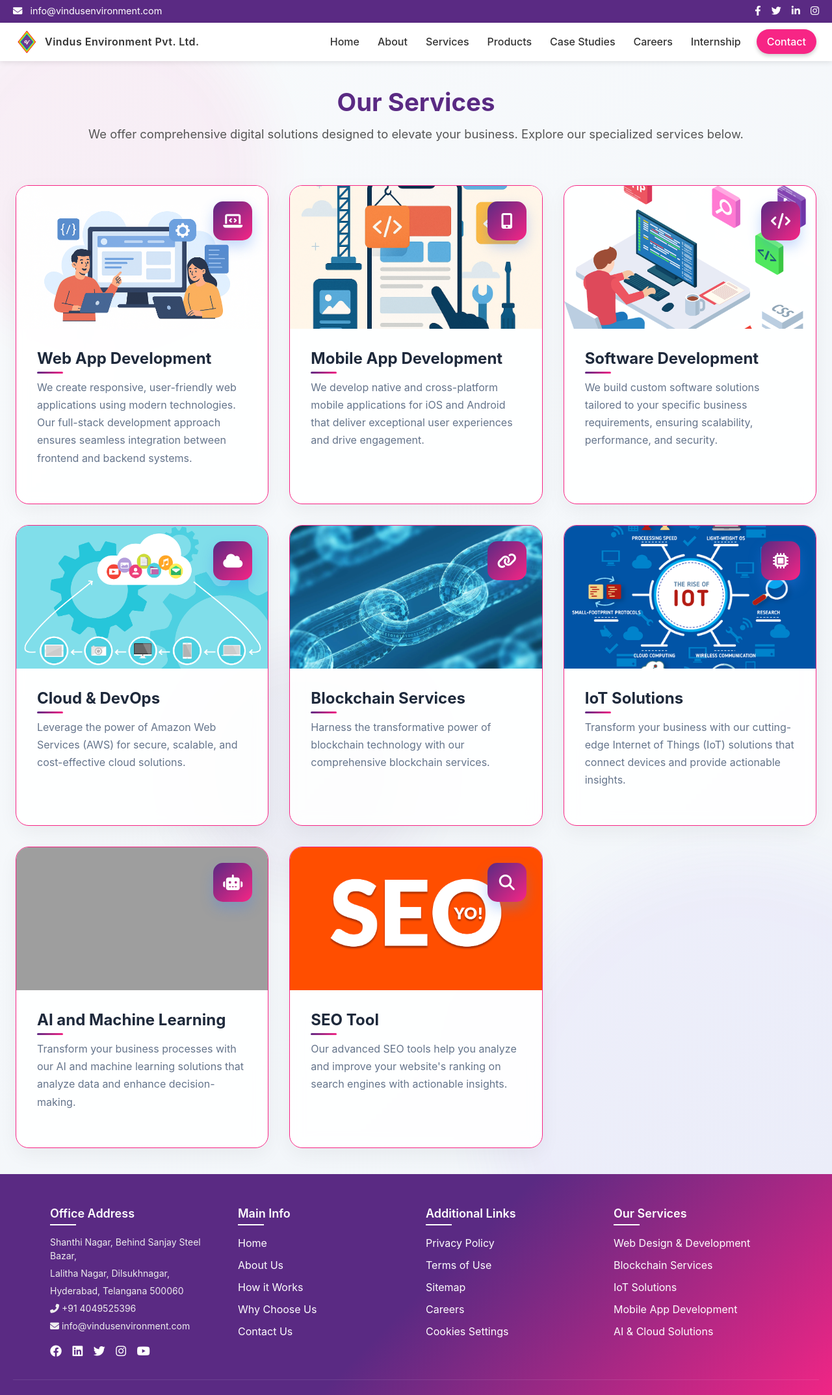
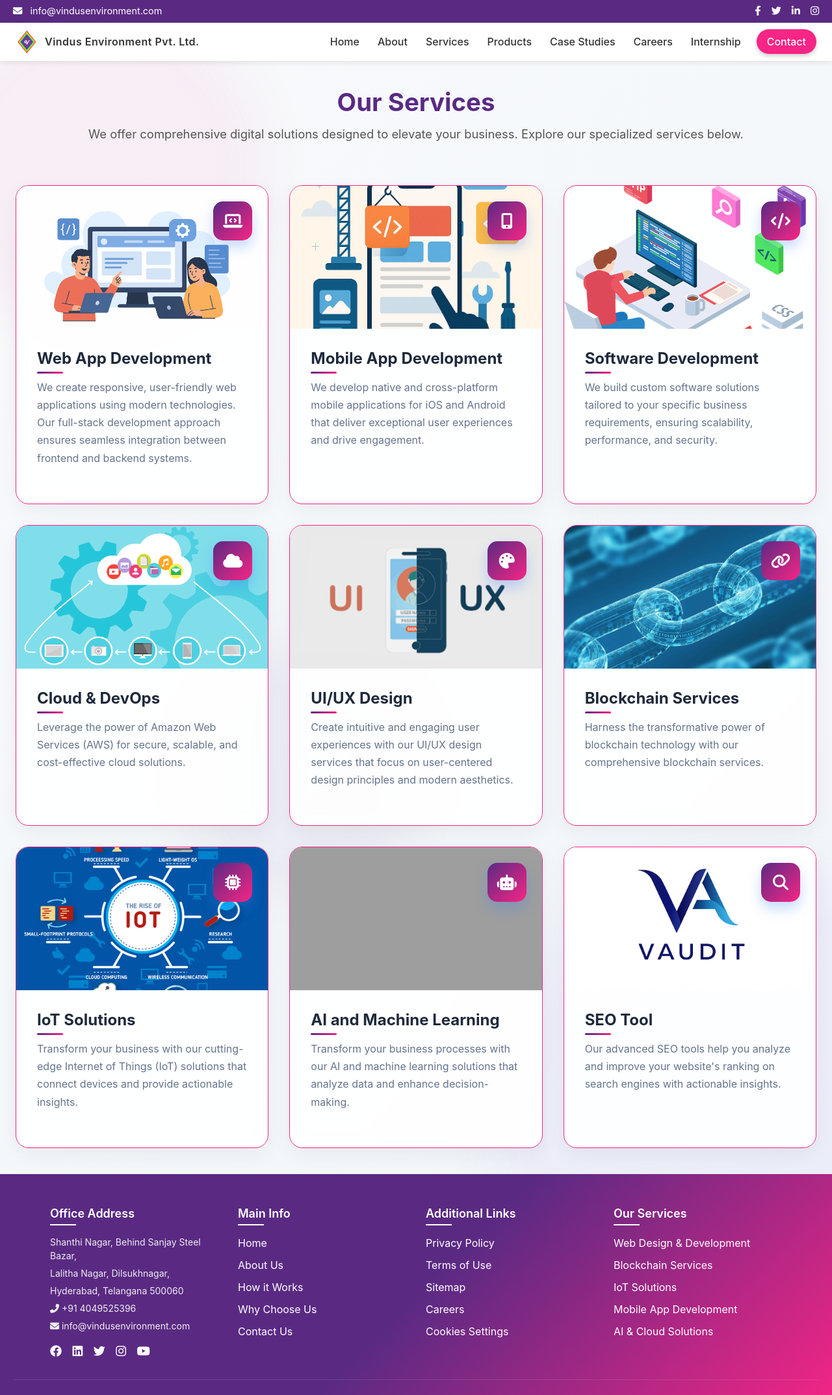
Before and after one commit to vinaykalwala/VindusWebsiteOfficial, a Django app: page /services/ in a window 1280 px wide. Shown: the top 2147 px of the page at 65% size. Run offline with Django 5.2, Linux system fonts and the light colour scheme; grey boxes are pictures that could not be loaded.

Commit message:
updated uiux and services

```diff
--- a/templates/pages/services.html
+++ b/templates/pages/services.html
@@ -266,6 +266,7 @@
         .service-card:nth-child(7) { animation-delay: 0.7s; }
         .service-card:nth-child(8) { animation-delay: 0.8s; }
         .service-card:nth-child(9) { animation-delay: 0.9s; }
+        .service-card:nth-child(10) { animation-delay: 1.0s; }
 
         /* Responsive adjustments */
         @media (max-width: 1024px) {
@@ -394,19 +395,20 @@
                 </div>
             </div>
 
-            <!-- <div class="service-card">
+            <!-- UI/UX Design Card -->
+            <div class="service-card">
                 <div class="service-icon">
-                    <i class="fas fa-microchip"></i>
+                    <i class="fas fa-palette"></i>
                 </div>
                 <div class="service-image">
-                    <img src="{% static 'images/testing.png' %}" alt="Software Testing">
+                    <img src="{% static 'images/uiux.pNg' %}" alt="UI/UX Design">
                 </div>
 
                 <div class="service-text">
-                    <h3>Software Testing</h3>
-                    <p>Ensure the quality and reliability of your software with our comprehensive testing services covering functionality to performance.</p>
+                    <h3>UI/UX Design</h3>
+                    <p>Create intuitive and engaging user experiences with our UI/UX design services that focus on user-centered design principles and modern aesthetics.</p>
                 </div>
-            </div> -->
+            </div>
 
             <div class="service-card">
                 <div class="service-icon">
@@ -455,7 +457,7 @@
                     <i class="fas fa-search"></i>
                 </div>
                 <div class="service-image">
-                    <img src="{% static 'images/seoclient.png' %}" alt="SEO Tool">
+                    <img src="{% static 'images/vaudit1.png' %}" alt="SEO Tool">
                 </div>
 
                 <div class="service-text">
```
Also changed, not shown: static/images/UIUX.png (added), static/images/seoclient.png (deleted), static/images/vaudit1.png (added).
